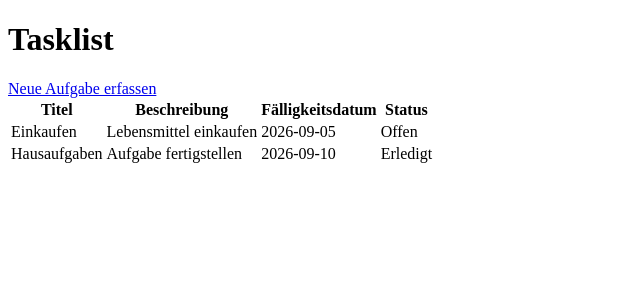
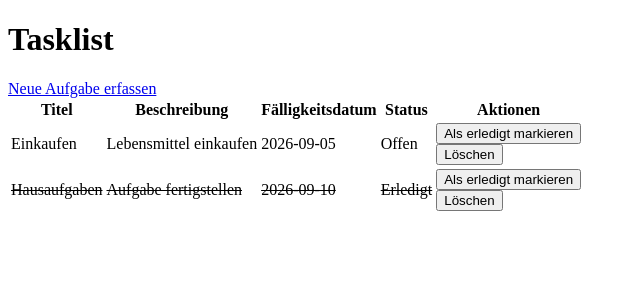
Before and after one commit to Miklos-coder/tasklist-223, a Node server app: page / in a window 1280 px wide. Shown: the top 300 px of the page, without its empty margins (0-640 px from the left). Run offline with Node 20, Linux system fonts and the light colour scheme.

Commit message:
feat: add routes to complete and delete tasks

```diff
--- a/app.js
+++ b/app.js
@@ -46,6 +46,26 @@ app.post('/aufgaben', (req, res) => {
   res.redirect('/');
 });
 
+app.post('/aufgaben/:id/erledigen', (req, res) => {
+  const task = tasks.find((task) => task.id === Number(req.params.id));
+
+  if (task) {
+    task.done = true;
+  }
+
+  res.redirect('/');
+});
+
+app.post('/aufgaben/:id/loeschen', (req, res) => {
+  const index = tasks.findIndex((task) => task.id === Number(req.params.id));
+
+  if (index !== -1) {
+    tasks.splice(index, 1);
+  }
+
+  res.redirect('/');
+});
+
 const port = process.env.PORT || 3000;
 
 app.listen(port, () => {
--- a/views/index.ejs
+++ b/views/index.ejs
@@ -18,15 +18,24 @@
           <th>Beschreibung</th>
           <th>Fälligkeitsdatum</th>
           <th>Status</th>
+          <th>Aktionen</th>
         </tr>
       </thead>
       <tbody>
         <% tasks.forEach((task) => { %>
-          <tr>
+          <tr<% if (task.done) { %> style="text-decoration: line-through;"<% } %>>
             <td><%= task.title %></td>
             <td><%= task.description %></td>
             <td><%= task.dueDate %></td>
             <td><%= task.done ? 'Erledigt' : 'Offen' %></td>
+            <td>
+              <form action="/aufgaben/<%= task.id %>/erledigen" method="post">
+                <button type="submit">Als erledigt markieren</button>
+              </form>
+              <form action="/aufgaben/<%= task.id %>/loeschen" method="post">
+                <button type="submit">Löschen</button>
+              </form>
+            </td>
           </tr>
         <% }) %>
       </tbody>
```
